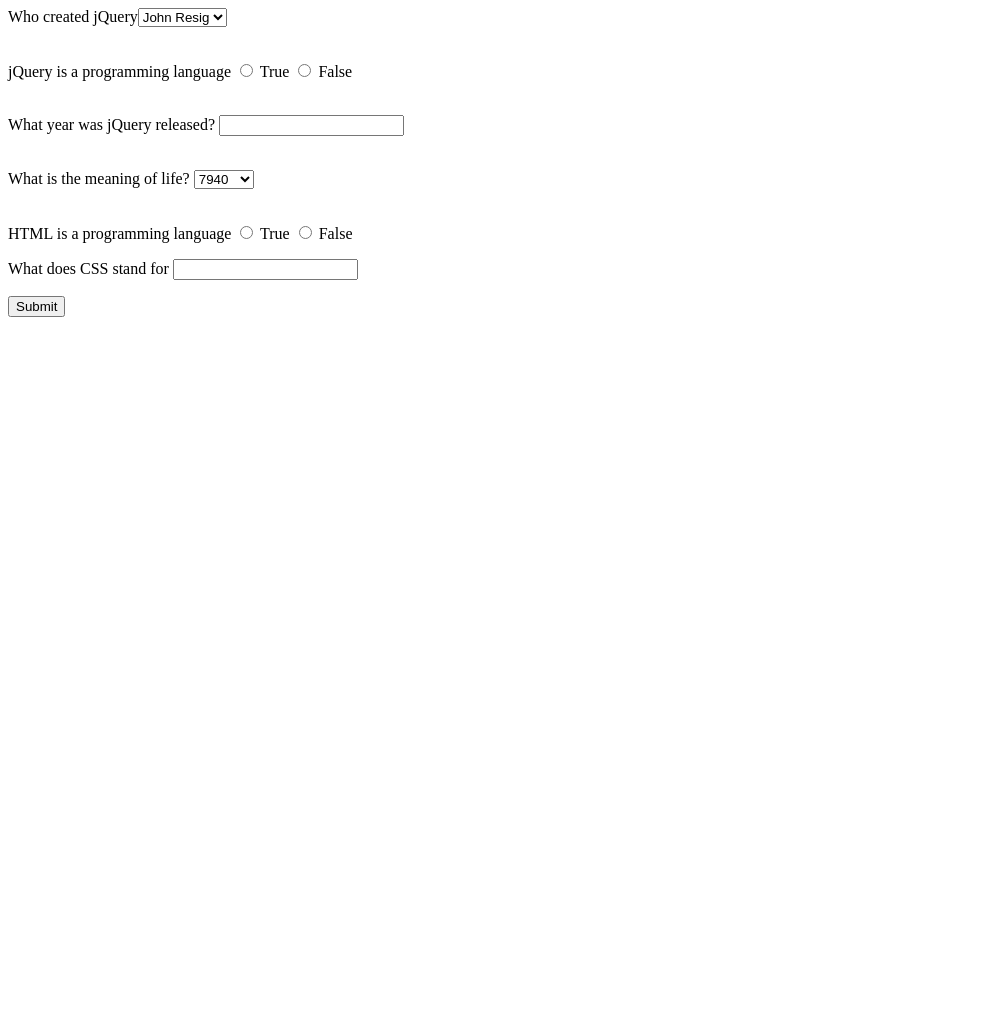
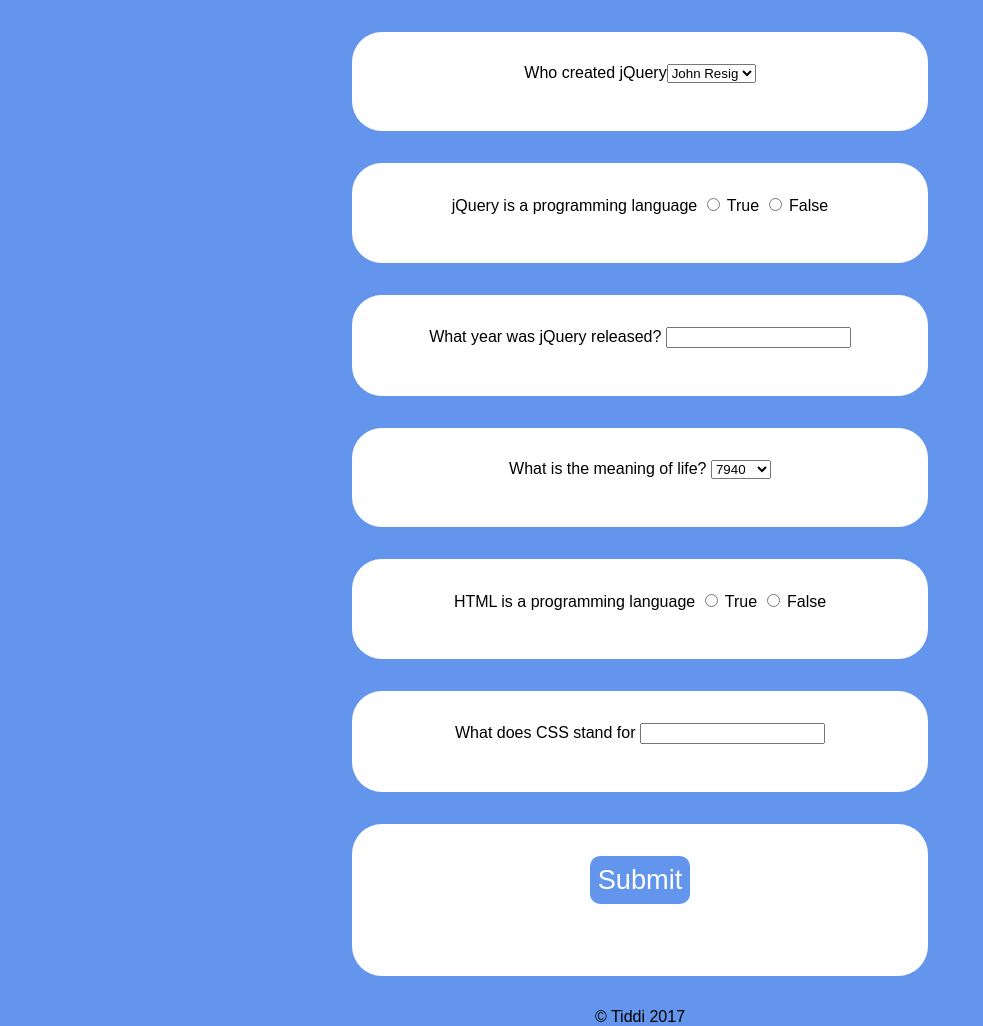
Before and after one commit to tiddi2/anorli, a PHP site: page /homework/homework4/index.php in a window 1280 px wide. Shown: the whole page, without its empty margins (0-983 px from the left). Before the commit the page ends 317 px from the top, so only its background shows below. Run offline with PHP 8.4, Linux system fonts and the light colour scheme; some libraries are stand-ins or nearby versions.

Commit message:
finished homework4 with design

```diff
--- a/homework/homework4/index.php
+++ b/homework/homework4/index.php
@@ -4,17 +4,21 @@
 <head>
     <title>Quiz</title>
     <script src="https://ajax.googleapis.com/ajax/libs/jquery/3.2.1/jquery.min.js"></script>
+    <link rel="stylesheet" href="style.css"/>
 </head>
 
 <body>
-
+    <section>
+    <div>
     Who created jQuery<select id="question0">
         <option id="q0answer1">John Resig</option>
         <option id="q0answer2">Google</option>
         <option id="q0answer3">Facebook</option>
     </select>
     <p id="q0Reply"></p>
-    </br>
+    </div>
+
+    <div>
     jQuery is a programming language
     <input type="radio" id="q1answer1" name="question1" />
     <label for="q1answer1">True</label>
@@ -22,14 +26,15 @@
     <input type="radio" id="q1answer2" name="question1" />
     <label for="q1answer2">False</label>
     <p id="q1Reply"></p>
+    </div>
 
-    </br>
 
+    <div>
     What year was jQuery released?
     <input type="number" id="q2answer1" name="q1" />
     <p id="q2Reply"></p>
-    </br>
-
+    </div>
+    <div>
     What is the meaning of life?
     <select id="question3">
     <?php
@@ -45,22 +50,23 @@
     ?>
     </select>
     <p id="q3Reply"></p>
+    </div>
 
-    </br>
-
+    <div>
     HTML is a programming language
     <input type="radio" id="q4answer1" name="q4" />
     <label for="q4answer1">True</label>
 
     <input type="radio" id="q4answer2" name="q4" />
     <label for="q4answer2">False</label>
-    </br>
     <p id="q4Reply"></p>
+    </div>
+    <div>
     What does CSS stand for
     <input type="text" id="question5" name="q4" />
-    </br>
     <p id="q5Reply"></p>
-
+    </div>
+    <div>
     <button id="submit">Submit</button>
     <p id="totalScoreReply"></p>
     <script>
@@ -114,6 +120,9 @@
             }
         }
     </script>
+    </div>
+    </section>
+    &copy; Tiddi 2017
 </body>
 
 </html>
--- /dev/null
+++ b/homework/homework4/style.css
@@ -0,0 +1,29 @@
+body {
+    background-color: cornflowerblue;
+    margin: 0 auto;
+    text-align: center;
+    font-family: arial;
+}
+
+div {
+    background-color: white;
+    padding: 2em;
+    margin: 2em;
+    border-radius: 30px;
+    width: 40%;
+    margin-left: auto;
+    margin-right: auto;
+}
+
+#totalScoreReply {
+    font-size: 2.5em;
+}
+
+#submit {
+    font-size: 1.7em;
+    background-color: cornflowerblue;
+    border: none;
+    border-radius: 10px;
+    padding: 0.3em;
+    color: white;
+}
```
